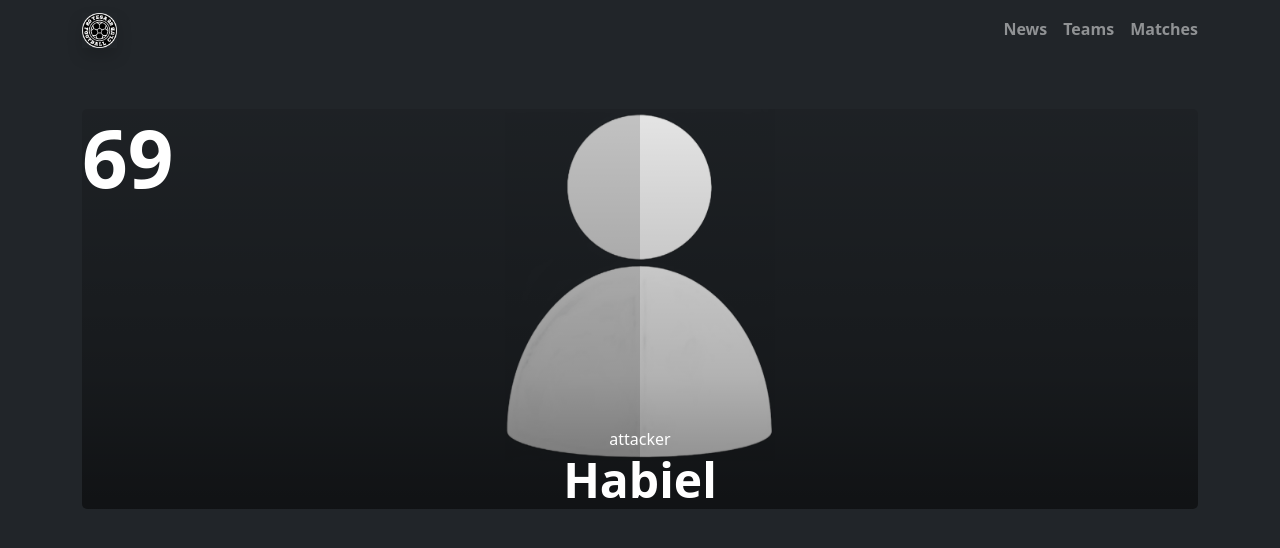
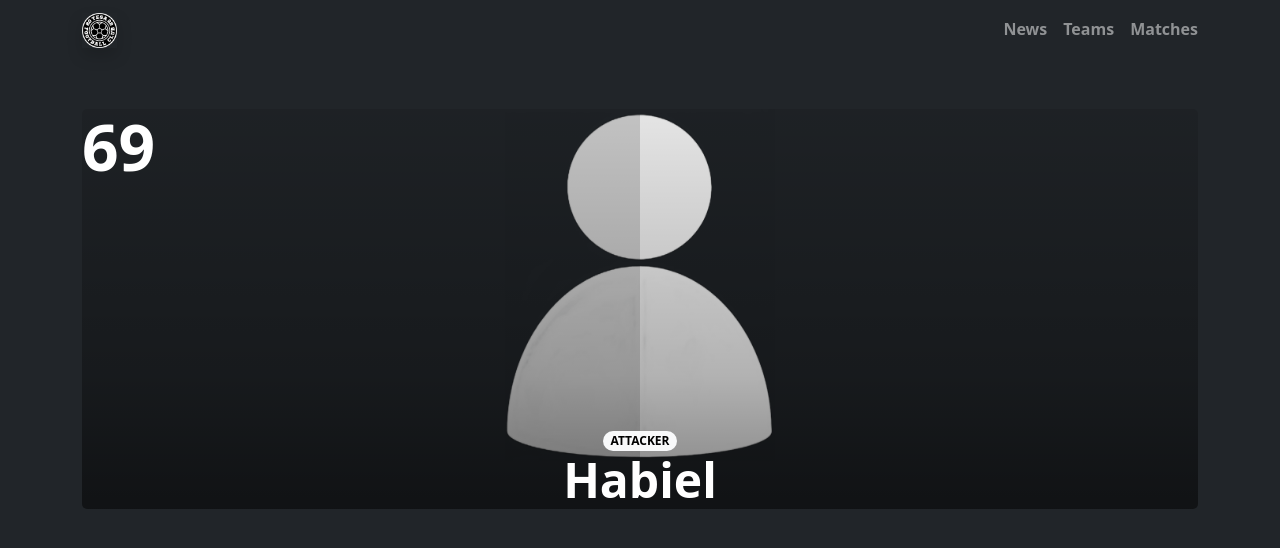
Before and after one commit to tesafc/tesafc.github.io, a Jekyll site: the page built from _players/4-number-69.md, in a window 1280 px wide. Shown: the top 548 px of the page. Built offline with Jekyll 4.4.1, drawn with Linux system fonts in a browser that asks for light colours; nearby versions of some CDN libraries.

Commit message:
Update player.html

```diff
--- a/_layouts/player.html
+++ b/_layouts/player.html
@@ -8,10 +8,10 @@ layout: default
       <img src="{{ page.profile-picture | relative_url }}" alt="" class="card-img pb-5" style="object-fit: contain; max-height: 25rem;">
       <div class="card-img-overlay bg-gradient-bottom d-flex flex-column justify-content-between p-0">
         <div>
-          <h1 class="card-title text-uppercase fw-bolder mb-0" style="font-size: 5rem;">{{ page.jersey-number }}</h1>
+          <h1 class="card-title text-uppercase fw-bolder mb-0" style="font-size: 4rem;">{{ page.jersey-number }}</h1>
         </div>
         <div>
-          <p class="card-text text-center mb-0"></span class="badge rounded-pill text-uppercase text-bg-light">{{ page.position }}</span></p>
+          <p class="card-text text-center mb-0"><span class="badge rounded-pill text-uppercase text-bg-light">{{ page.position }}</span></p>
           <h2 class="card-title text-center text-capitalize fw-bolder mb-0" style="font-size: 3rem;">{{ page.jersey-name }}</h2>
         </div>
       </div>
```
